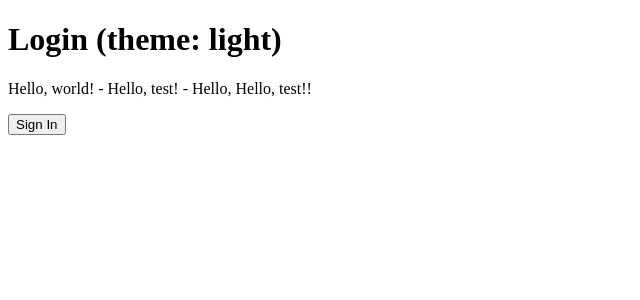
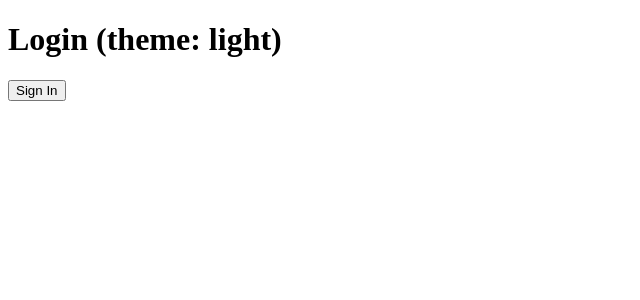
Before and after one commit to ferc/next-16-2-esm-bug, a Next.js app in the folder apps/web/: page /login in a window 1280 px wide. Shown: the top 300 px of the page, without its empty margins (0-640 px from the left). Built offline with nearby package versions, Linux system fonts and the light colour scheme; no server answers.

Commit message:
remove workspace imports from login page

```diff
--- a/apps/web/app/login/page.tsx
+++ b/apps/web/app/login/page.tsx
@@ -1,8 +1,5 @@
 import { cookies } from 'next/headers'
 import { redirect } from 'next/navigation'
-import { greet } from '@test/utils'
-import { findUserById } from '@test/storage'
-import { generateGreeting } from '@test/ai-service'
 
 async function loginAction() {
   'use server'
@@ -12,14 +9,10 @@ async function loginAction() {
 export default async function LoginPage() {
   const cookieStore = await cookies()
   const theme = cookieStore.get('theme')?.value ?? 'light'
-  const greeting = greet('world')
-  const user = findUserById('test')
-  const aiGreeting = generateGreeting('test')
 
   return (
     <form action={loginAction}>
       <h1>Login (theme: {theme})</h1>
-      <p>{greeting} - {user.name} - {aiGreeting}</p>
       <button type="submit">Sign In</button>
     </form>
   )
```
